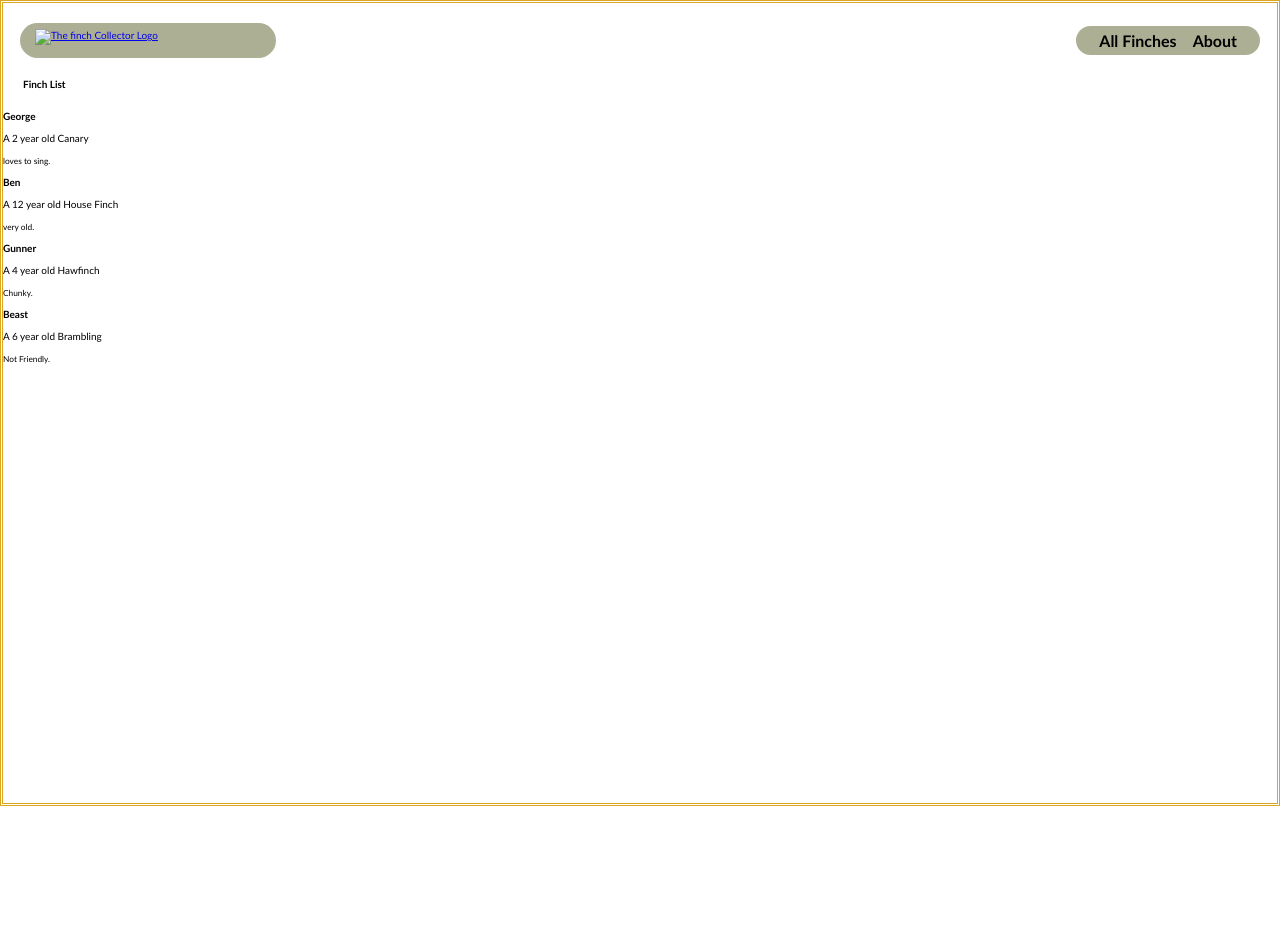
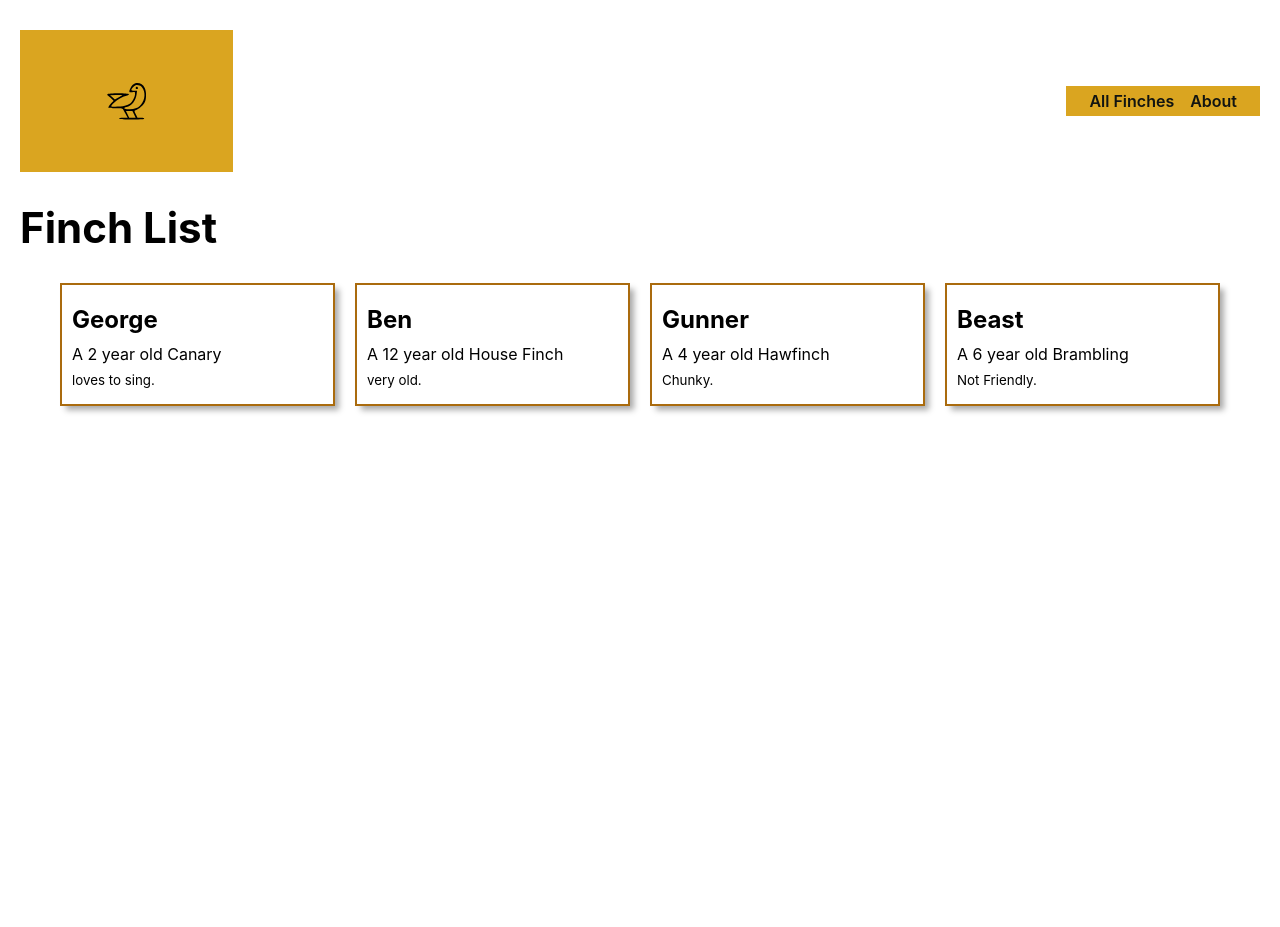
Before and after one commit to SullyDurgin/finch-collector-lab, a Django app: page /finches/ in a window 1280 px wide. Before the commit the page ends 806 px from the top, so only its background shows below. Run offline with Django 3.2, Linux system fonts and the light colour scheme.

Commit message:
finch list and header stable

```diff
--- a/main_app/static/css/base.css
+++ b/main_app/static/css/base.css
@@ -11,6 +11,8 @@ html {
   box-sizing: inherit;
 }
 
+/* resets font size to be 62.5% of the user preference -
+     in most browser configurations this will be 10px */
 :root {
     font-size: 62.5%
 }
@@ -20,14 +22,33 @@ body {
   display: flex;
   flex-direction: column;
   align-items: center;
-  font-family: 'Trebuchet MS', 'Lucida Sans Unicode', 'Lucida Grande', 'Lucida Sans', Arial, sans-serif;
-  border: double goldenrod;
+  font-family: -apple-system, BlinkMacSystemFont, 'Segoe UI', 'Roboto', 'Oxygen',
+    'Ubuntu', 'Cantarell', 'Fira Sans', 'Droid Sans', 'Helvetica Neue',
+    sans-serif;
+  --nav-bg: rgba(104, 197, 248, .7);
+  --nav-bg-ff: rgba(104, 197, 248, .9);
+  --borders: rgb(170, 107, 14) solid 2px;
+  --text-color: rgb(17, 20, 17);
+  --link-hover-color: rgb(156, 117, 7);
+  --button-bg: rgb(245, 245, 245);
+  --button-bg-hover: rgb(226, 226, 226);
+  --submit: rgb(26, 128, 0);
+  --warn: rgb(255, 102, 0);
+  --danger: rgb(220, 20, 30);
+  --secondary: rgb(57, 57, 57);
+  --card-box-shadow: 5px 5px 6px -1px #AAA;
+  --font-xtreme: 4.2rem;
+  --font-xxl: 3.6rem;
+  --font-xl: 2.4rem;
+  --font-l: 1.8rem;
+  --font-reg: 1.6rem;
+  --card-border-radius: 6px;
 }
 
 header {
   width: 100%;
   background: var(--nav-bg-ff);
-
+  border-bottom: var(--borders);
 }
 
 nav {
@@ -84,13 +105,12 @@ nav li {
 
 .btn {
   font-size: var(--font-l);
-  padding: 8px 16px;
-  border-radius: 6px;
   border-width: 2px;
   border-style: solid;
   text-decoration: none;
   background-color: var(--button-bg);
   font-weight: 600;
+  cursor: pointer;
   font-family: inherit;
   margin-right: 10px;
 }
@@ -205,26 +225,15 @@ nav li {
     max-width: 1920px;
     top: 20px;
     background-color: transparent;
+    border-bottom: none;
   }
 
   nav,
   .header-logo-container {
-    margin: 0;
-    background: var(--nav-bg-ff);
-    border: var(--borders);
-    border-radius: 18px;
+   eft: auto;
   }
 
-  nav {
-    margin-left: auto;
-  }
 
-  .header-logo-container {
-    /* visual fix to help align logo */
-    padding-top: 6px;
-    width: 256px;
-    height: 35px;
-  }
 
   @supports (-webkit-backdrop-filter: none) or (backdrop-filter: none) {
     header {
@@ -232,10 +241,12 @@ nav li {
       backdrop-filter: none;
     }
 
+
     nav,
     .header-logo-container {
-      background: rgba(118, 122, 77, 0.6);
-
+      background: goldenrod;
+      -webkit-backdrop-filter: blur(3px);
+      backdrop-filter: blur(3px);
     }
   }
 }
--- /dev/null
+++ b/main_app/static/css/finch-index.css
@@ -0,0 +1,38 @@
+.card-container {
+  padding: 0 30px;
+  display: flex;
+  justify-content: center;
+  flex-wrap: wrap;
+}
+
+.card {
+  width: 275px;
+  margin: 10px;
+  border: var(--borders);
+  box-shadow: var(--card-box-shadow);
+}
+
+.card-content {
+  padding: 10px;
+  width: 100%;
+}
+
+.usr-img {
+  width: 100%;
+  border-radius: var(--card-border-radius);
+}
+
+.card > a {
+  text-decoration: none;
+  color: var(--text-color);
+}
+
+.card h2 {
+  margin: 10px 0;
+  font-size: var(--font-xl);
+}
+
+.card p {
+  margin: 5px 0;
+  font-size: var(--font-reg);
+}
--- a/main_app/templates/base.html
+++ b/main_app/templates/base.html
@@ -12,10 +12,13 @@
 		{% block head %} {% endblock %}
 	</head>
 	<body>
-		<header>
+			<header>
 			<div class="header-logo-container">
-				<a href="/">
-					<img src="" alt="The finch Collector Logo" />
+				<a href="{% url 'home' %}">
+					<img
+						src="{% static 'images/finch-logo.svg' %}"
+						alt="The Finch Collector Logo" class="finch-logo"
+					/>
 				</a>
 			</div>
 			<nav>
```
Also changed, not shown: main_app/static/images/finch-logo.svg (added).
